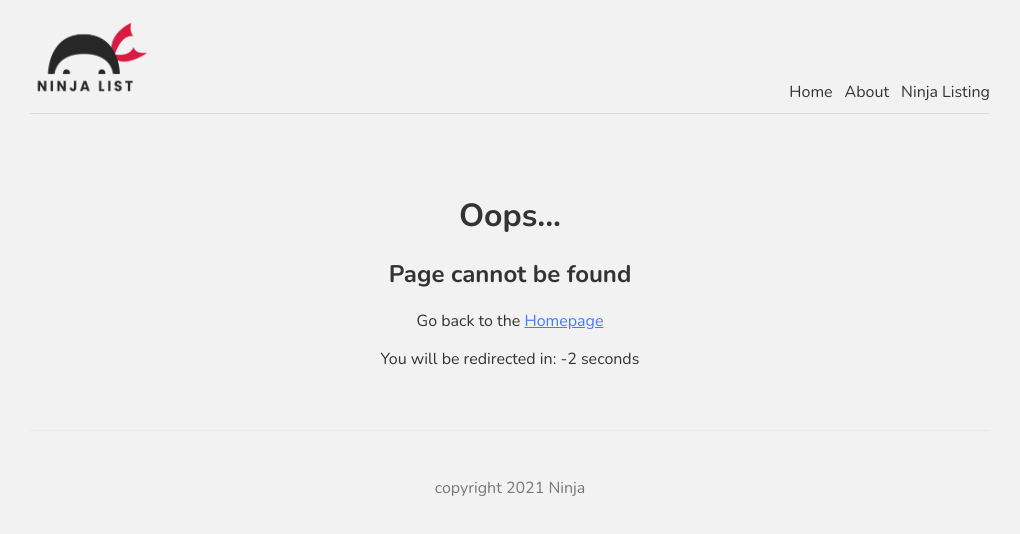
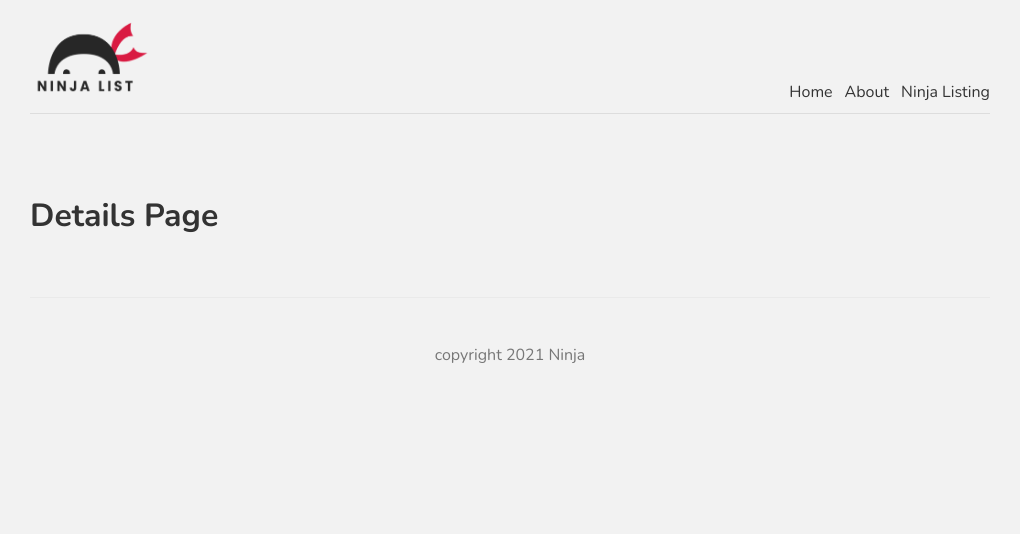
Before and after one commit to bengraham-B/nextjs_src_tut, a Next.js app: page /ninjas/1 in a window 1280 px wide. Before the commit this address had no page. Shown: the top 534 px of the page, without its empty margins (130-1150 px from the left). Built offline with nearby package versions, Linux system fonts and the light colour scheme.

Commit message:
Lesson 11

```diff
--- /dev/null
+++ b/src/pages/ninjas/[id].js
@@ -0,0 +1,9 @@
+import React from 'react'
+
+export default function Details() {
+  return (
+    <div>
+        <h1>Details Page</h1>
+    </div>
+  )
+}
```
Also changed, not shown: src/pages/ninjas/index.js (+6 -4 lines).
